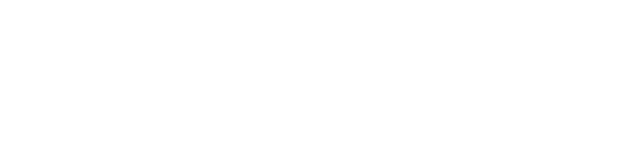
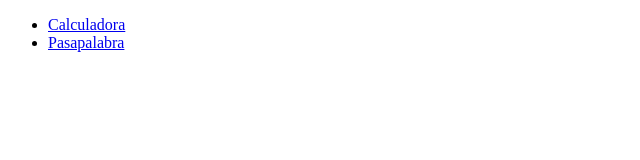
Before and after one commit to Sergi-7/W2-CH03--Sergi-Petit, a plain HTML site: page index.html in a window 1280 px wide. Shown: the whole page, without its empty margins (0-640 px from the left). Drawn offline with Linux system fonts and the light colour scheme.

Commit message:
Add index.html nav

```diff
--- a/index.html
+++ b/index.html
@@ -6,5 +6,12 @@
     <meta name="viewport" content="width=device-width, initial-scale=1.0" />
     <title>Document</title>
   </head>
-  <body></body>
+  <body>
+    <nav>
+      <ul>
+        <li><a href="Calculator Html/index.html">Calculadora</a></li>
+        <li><a href="pasapalabra-html/index.html">Pasapalabra</a></li>
+      </ul>
+    </nav>
+  </body>
 </html>
```
